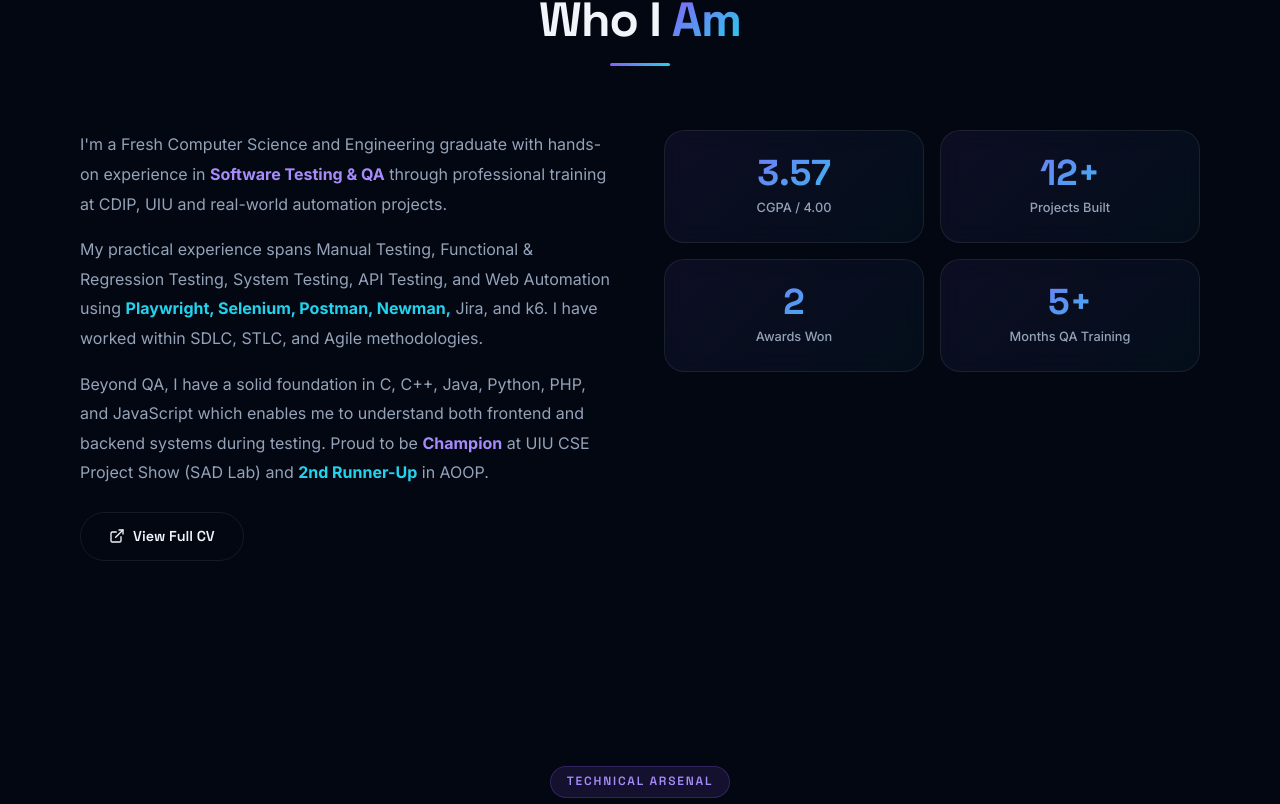
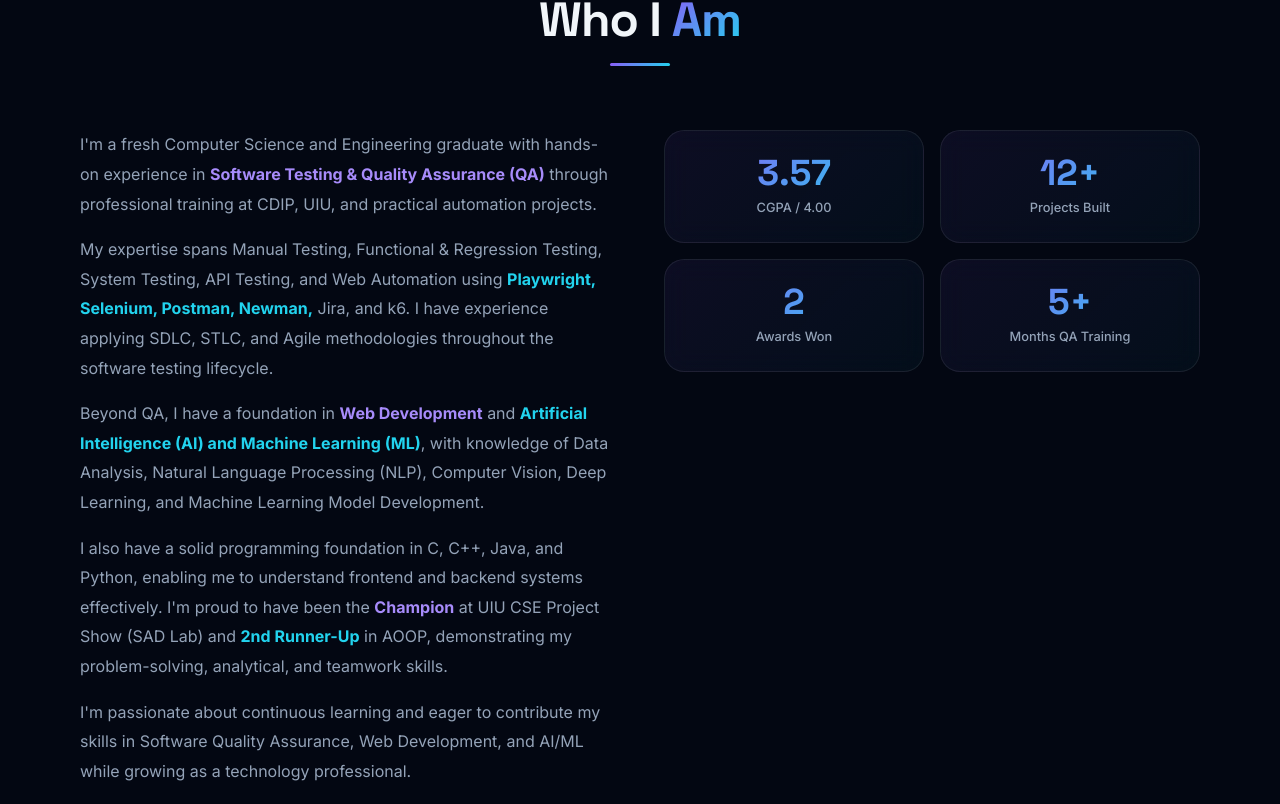
Before and after one commit to Nahin197/nahin-portfolio, a Next.js app: page / in a window 1280 px wide. Shown: the part 1056-1860 px from the top of the page. Built offline with nearby package versions, Linux system fonts and the light colour scheme.

Commit message:
feat: update about bio text and CV drive link

```diff
--- a/app/page.js
+++ b/app/page.js
@@ -149,7 +149,7 @@ const SKILLS = [
   },
 ];
 
-const CV_DRIVE_LINK = 'https://drive.google.com/file/d/10RJ38-L_79-KUd-jlLlSBt4rx6nIr482/view?usp=drive_link';
+const CV_DRIVE_LINK = 'https://drive.google.com/file/d/1pLk9eOmdtj751qS-NNZQijKEof3kAXUJ/view?usp=drive_link';
 const CV_DOWNLOAD_LINK = '/my_cv.pdf';
 
 /* ════════════════════════════════════════
@@ -435,21 +435,30 @@ function About() {
         <div className="about-grid">
           <div className="about-text reveal">
             <p>
-              I&apos;m a Fresh Computer Science and Engineering graduate with hands-on experience
-              in <strong style={{ color: 'var(--clr-violet-light)' }}>Software Testing & QA</strong> through
-              professional training at CDIP, UIU and real-world automation projects.
+              I&apos;m a fresh Computer Science and Engineering graduate with hands-on experience
+              in <strong style={{ color: 'var(--clr-violet-light)' }}>Software Testing &amp; Quality Assurance (QA)</strong> through
+              professional training at CDIP, UIU, and practical automation projects.
             </p>
             <p>
-              My practical experience spans Manual Testing, Functional &amp; Regression Testing,
+              My expertise spans Manual Testing, Functional &amp; Regression Testing,
               System Testing, API Testing, and Web Automation using{' '}
               <strong style={{ color: 'var(--clr-cyan)' }}>Playwright, Selenium, Postman, Newman,</strong>{' '}
-              Jira, and k6. I have worked within SDLC, STLC, and Agile methodologies.
+              Jira, and k6. I have experience applying SDLC, STLC, and Agile methodologies throughout the software testing lifecycle.
             </p>
             <p>
-              Beyond QA, I have a solid foundation in C, C++, Java, Python, PHP, and JavaScript which enables
-              me to understand both frontend and backend systems during testing.
-              Proud to be <strong style={{ color: 'var(--clr-violet-light)' }}>Champion</strong> at UIU CSE Project Show (SAD Lab) and{' '}
-              <strong style={{ color: 'var(--clr-cyan)' }}>2nd Runner-Up</strong> in AOOP.
+              Beyond QA, I have a foundation in <strong style={{ color: 'var(--clr-violet-light)' }}>Web Development</strong> and{' '}
+              <strong style={{ color: 'var(--clr-cyan)' }}>Artificial Intelligence (AI) and Machine Learning (ML)</strong>, with knowledge of
+              Data Analysis, Natural Language Processing (NLP), Computer Vision, Deep Learning, and Machine Learning Model Development.
+            </p>
+            <p>
+              I also have a solid programming foundation in C, C++, Java, and Python, enabling me to understand
+              frontend and backend systems effectively. I&apos;m proud to have been the{' '}
+              <strong style={{ color: 'var(--clr-violet-light)' }}>Champion</strong> at UIU CSE Project Show (SAD Lab) and{' '}
+              <strong style={{ color: 'var(--clr-cyan)' }}>2nd Runner-Up</strong> in AOOP, demonstrating my problem-solving, analytical, and teamwork skills.
+            </p>
+            <p>
+              I&apos;m passionate about continuous learning and eager to contribute my skills in Software Quality Assurance,
+              Web Development, and AI/ML while growing as a technology professional.
             </p>
             <div style={{ marginTop: '1.5rem' }}>
               <a href={CV_DRIVE_LINK} target="_blank" rel="noopener noreferrer" className="btn btn-outline" id="about-view-cv">
```
